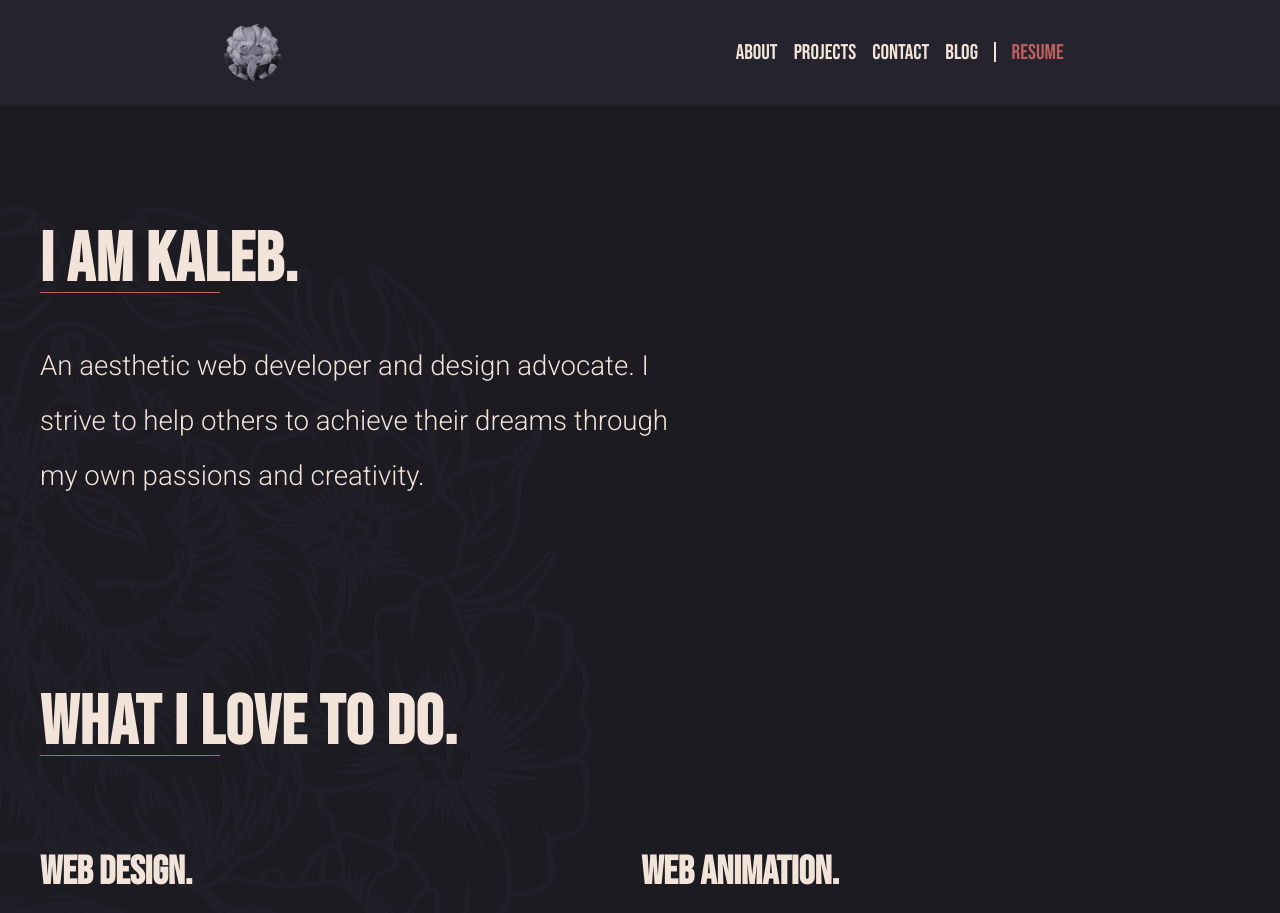
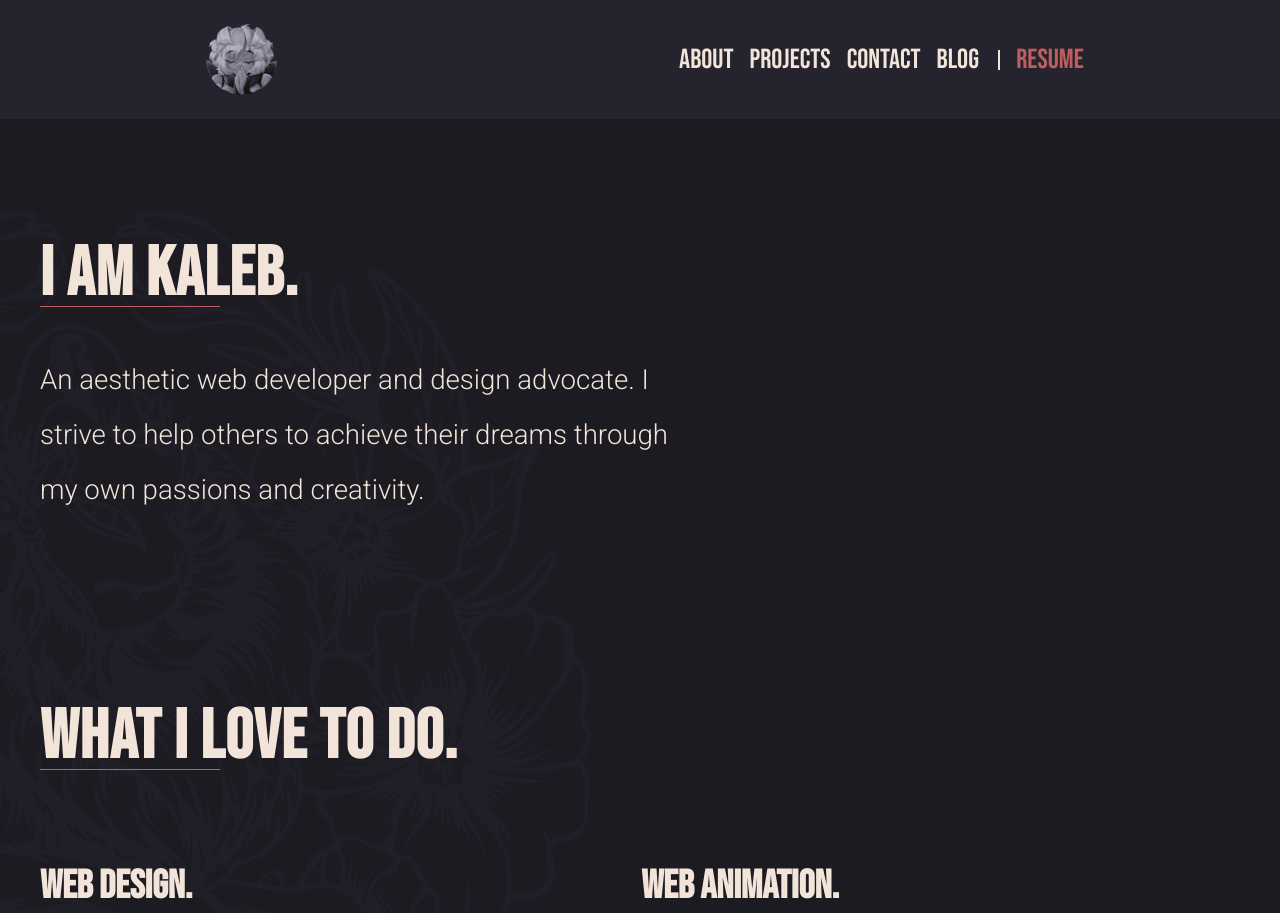
Before and after one commit to Sorumeiji/sorumeiji.github.io, a website built with Parcel: page index.html in a window 1280 px wide. Shown: the top 913 px of the page. Built offline with nearby package versions, Linux system fonts and the light colour scheme.

Commit message:
fixing font-sizes

```diff
--- a/css/style.css
+++ b/css/style.css
@@ -35,6 +35,8 @@ ol{
   list-style: none;
 }
 
+
+
 ul li + li{
     margin-left: 1rem;
 }
@@ -64,12 +66,25 @@ a:not([class]) {
   text-decoration-skip-ink: auto;
 }
 
+
+.noselect {
+    -webkit-touch-callout: none; /* iOS Safari */
+      -webkit-user-select: none; /* Safari */
+       -khtml-user-select: none; /* Konqueror HTML */
+         -moz-user-select: none; /* Old versions of Firefox */
+          -ms-user-select: none; /* Internet Explorer/Edge */
+              user-select: none; /* Non-prefixed version, currently
+                                    supported by Chrome, Edge, Opera and Firefox */
+  }
+
+
 /* Make images easier to work with */
 img,
 picture {
   max-width: 100%;
   display: block;
   object-fit: cover;
+  height: auto;
 }
 
 /* Inherit fonts for inputs and buttons */
@@ -132,7 +147,7 @@ h1 {
 
 
 .row{
-    max-width: 1200px;
+    max-width: 1300px;
     margin: 0 auto;
     display: flex;
     flex-direction: column;
@@ -203,7 +218,7 @@ h1 {
     color: #F2E4D8;
     text-decoration: none;
    font-family: 'Bebas Neue', cursive;
-    font-size: 0.8rem;
+    font-size: 1rem;
     transition: 0.3s ease-out;
 }
 
@@ -423,11 +438,10 @@ h1 {
     }
 
     .header__nav-list a{
-
         color: #F2E4D8;
         text-decoration: none;
-       font-family: 'Bebas Neue', cursive;
-        font-size: 1.333rem;
+        font-family: 'Bebas Neue', cursive;
+        font-size: 1.728rem;
         transition: 0.3s ease-out;
     }
 
@@ -487,7 +501,7 @@ h1 {
     }
 
     .header__nav-brand-list img{
-        max-width: 80%;
+        max-width: 100%;
     }
 
 
--- a/index.html
+++ b/index.html
@@ -38,7 +38,7 @@
             <p class="header__text">An aesthetic web developer and design advocate. I strive to help others to achieve
                 their dreams through my own passions and creativity.</p>
         </div>
-        <img class="test" src="./img/Vector.svg" />
+        <img class="test noselect" src="./img/Vector.svg" />
     </header>
 
     <section id="about" class="specialties row">
@@ -112,11 +112,17 @@
             <div>
                 <a href="mailto:kaleb.berry@outlook.com" class="button">Say Hello.</a>
             </div>
-            <img class="test2" src="./img/Vector2.svg" />
+            <img class="test2 noselect" src="./img/Vector2.svg" />
         </div>
     </section>
     <footer class="footer">
         <p class="footer__text">&copy; 2021. Designed & Built by Kaleb Berry. </p>
+        <ul>
+            <li></li>
+            <li></li>
+            <li></li>
+            <li></li>
+        </ul>
     </footer>
     <script src="./js/main.js"></script>
 </body>
```
